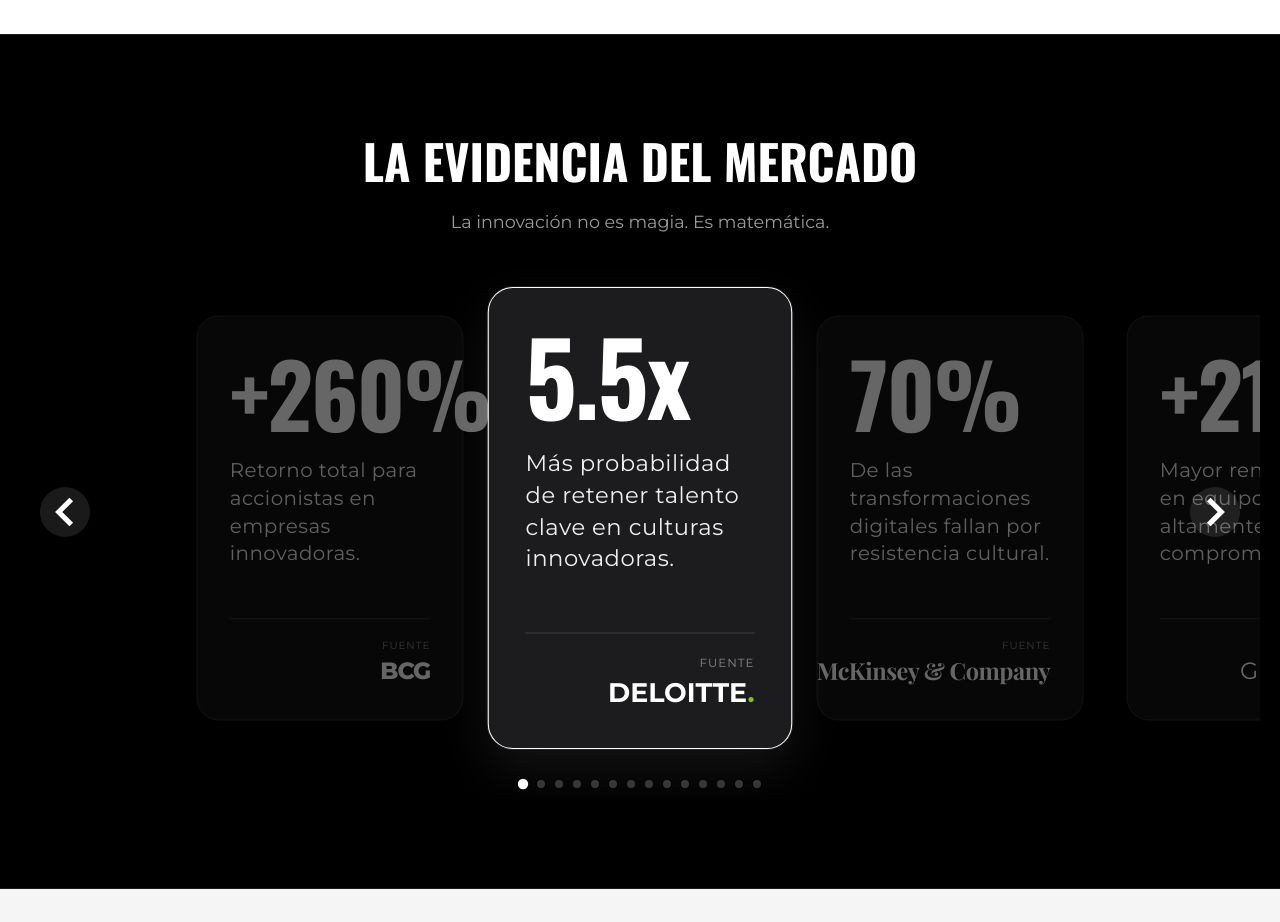
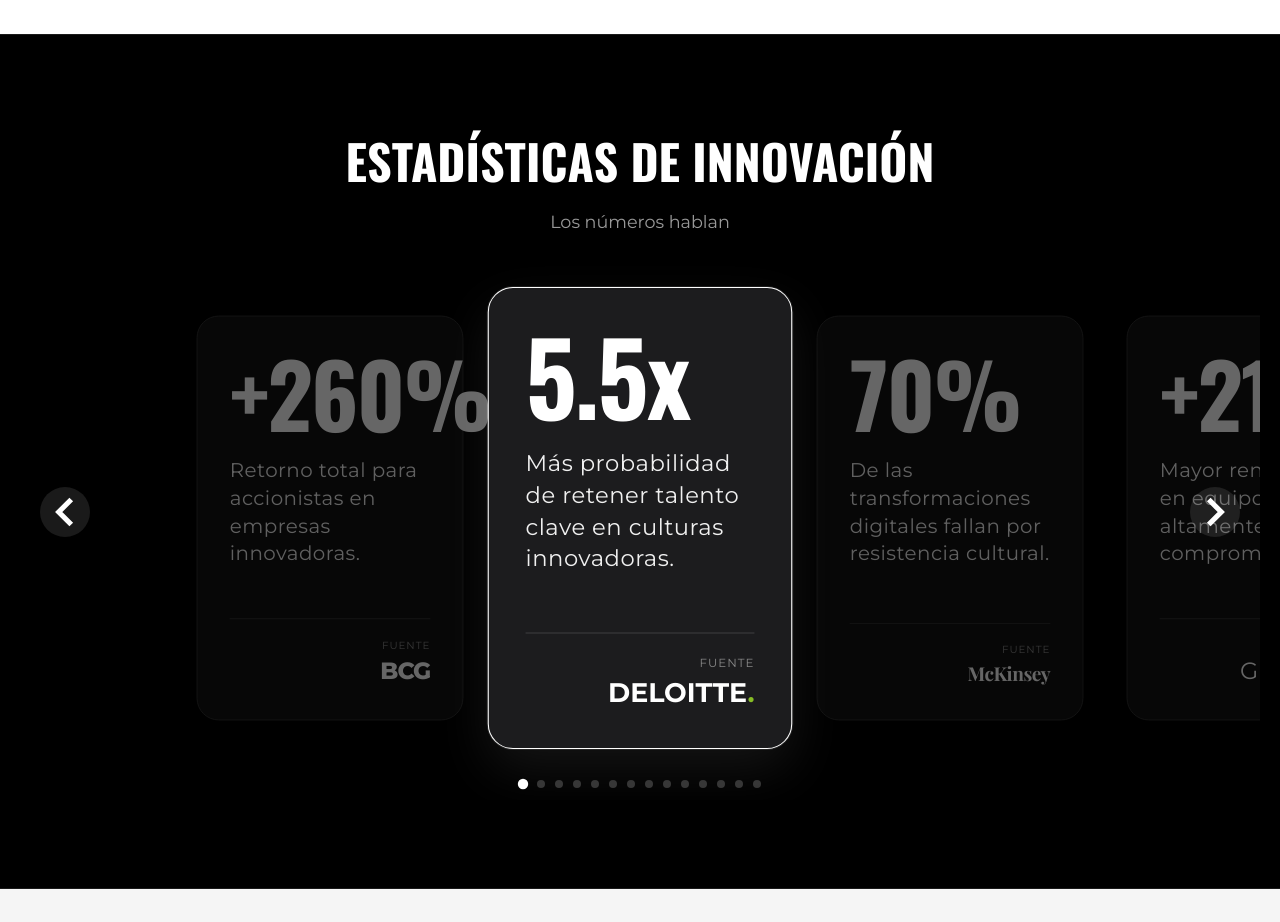
Before and after one commit to jotarampini-cell/FACEPROTOTYPE, a plain HTML site: page index.html in a window 1280 px wide. Shown: the part 7480-8402 px from the top of the page. Drawn offline with nearby package versions, Linux system fonts and the light colour scheme; a web font is replaced by a local one.

Commit message:
fix: shorten McKinsey logos and update section header

```diff
--- a/index.html
+++ b/index.html
@@ -1815,10 +1815,10 @@
 
             <div class="authority-header">
                 <h2 class="auth-title">
-                    LA EVIDENCIA DEL <span class="text-cyan">MERCADO</span>
+                    ESTADÍSTICAS DE <span class="text-cyan">INNOVACIÓN</span>
                 </h2>
                 <p class="auth-subtitle">
-                    La innovación no es magia. Es matemática.
+                    Los números hablan
                 </p>
             </div>
 
@@ -1868,7 +1868,7 @@
                             </div>
                             <div class="card-footer">
                                 <span class="source-label">FUENTE</span>
-                                <div class="brand-typo logo-mckinsey">McKinsey & Company</div>
+                                <div class="brand-typo logo-mckinsey logo-small">McKinsey</div>
                             </div>
                         </div>
 
```
